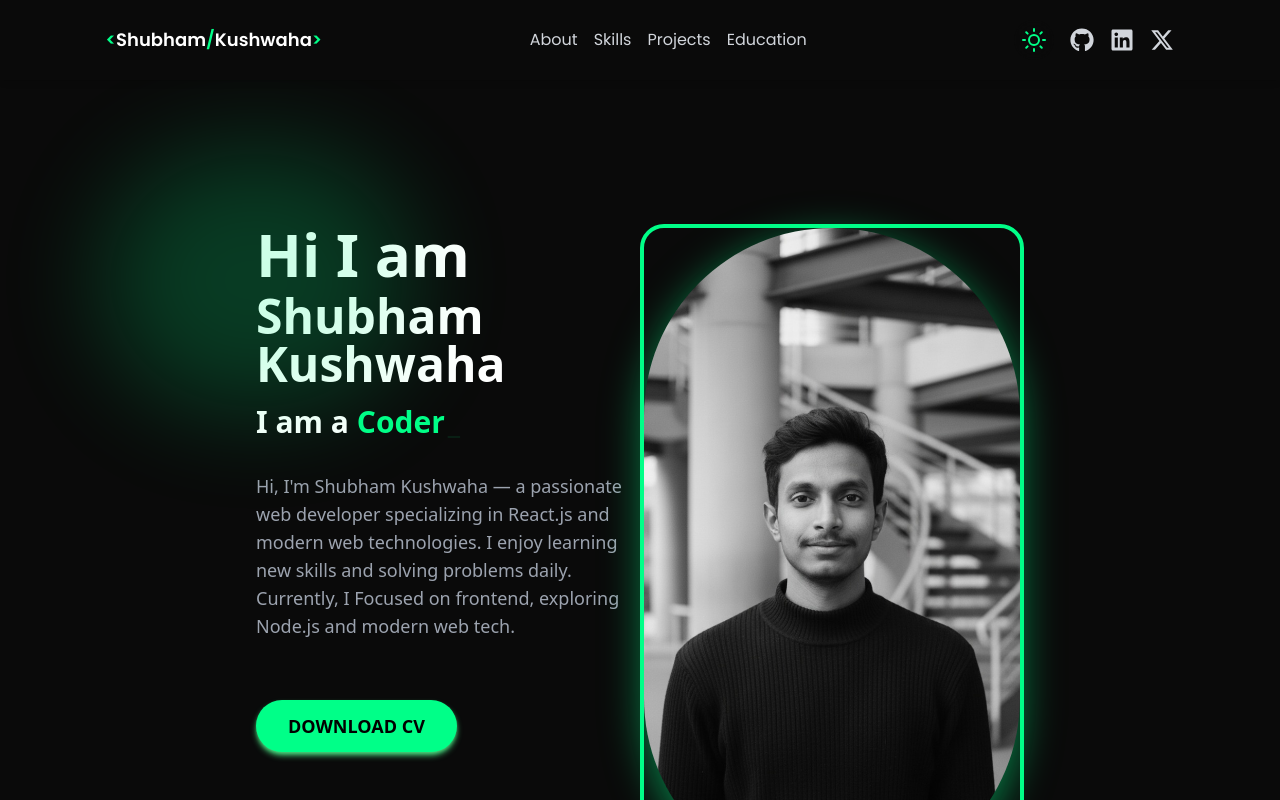
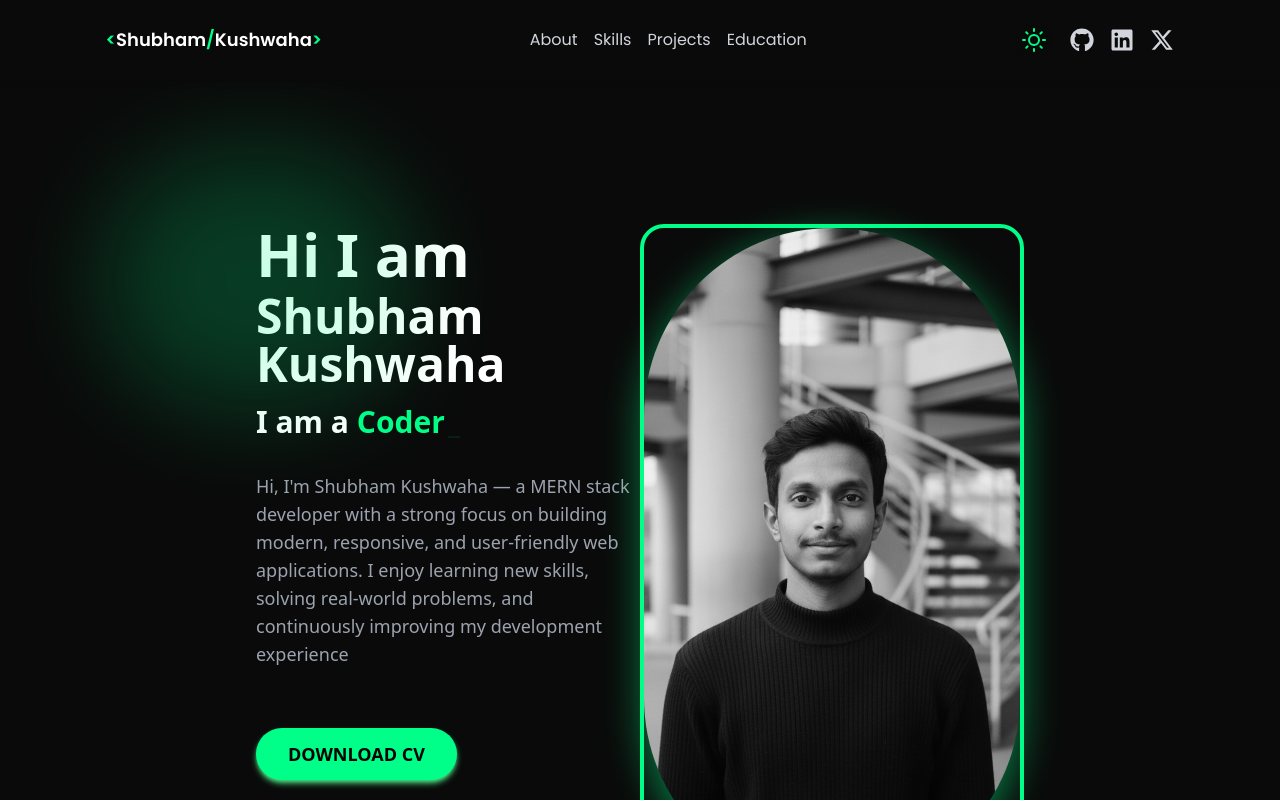
Before and after one commit to SHUBHAMREWA/myPortfolio, a React (Vite) app: page / in a window 1280 px wide. Shown: the top 800 px of the page. Built offline with nearby package versions, Linux system fonts and the light colour scheme.

Commit message:
resume added

```diff
--- a/src/Componets/About/About.jsx
+++ b/src/Componets/About/About.jsx
@@ -42,14 +42,11 @@ const About = () => {
 
              {/* About Me Paragraph */}
              <p className='text-base sm:text-lg md:text-lg text-gray-600 dark:text-gray-400 mb-10 mt-8 leading-relaxed'>
-             Hi, I'm Shubham Kushwaha — a passionate web developer specializing in React.js and modern web technologies.
-             I enjoy learning new skills and solving problems daily.
-              Currently, I Focused on frontend, exploring Node.js and modern web tech.
-
+           Hi, I'm Shubham Kushwaha — a MERN stack developer with a strong focus on building modern, responsive, and user-friendly web applications. I enjoy learning new skills, solving real-world problems, and continuously improving my development experience
              </p>
 
          {/* Resume Button */}
-          <a href="https://drive.google.com/file/d/1C8erFsv1JEMgN9nVgpalowGQ7Y7xthQA/view?usp=sharing"
+          <a href="https://drive.google.com/file/d/1-j7xVS2uMRNo9yBDb-n9Vg4K6GvHhsdZ/view?usp=sharing"
           target='_blank'
           className='  shadow-green-400 shadow-md hover:shadow-green-400 hover:shadow-lg
            inline-block text-black   py-3 px-8  rounded-full mt-5 text-lg font-bold transition duration-300 hover:scale-105 bg-primary-green'
```
